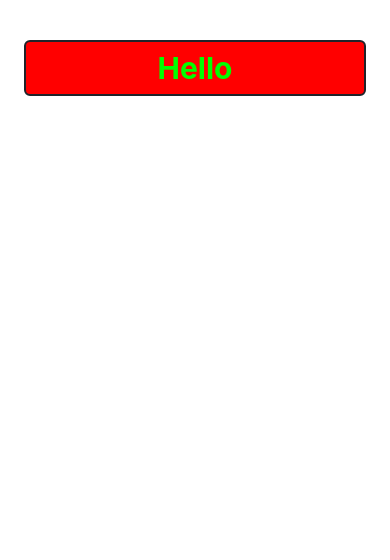
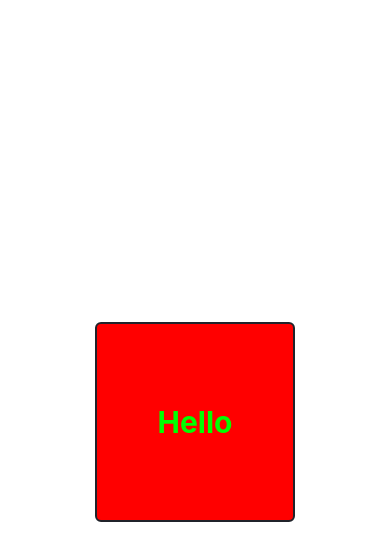
Before and after one commit to awotawa/myFirstReactNativeProject, a React Native app in the folder AwesomeTSProject/: screen / in a window 390 px wide. Shown: the top 560 px of the page. Built offline with nearby package versions, Linux system fonts and the light colour scheme.

Commit message:
fix: style fix, the component is now square instead of rectangle + proper alignment

```diff
--- a/AwesomeTSProject/App.tsx
+++ b/AwesomeTSProject/App.tsx
@@ -14,27 +14,35 @@ import {StyleSheet, Text, View} from 'react-native';
 const App = () => {
   return (
     <View style={styles.container}>
-      <Text style={styles.title}>Hello</Text>
+      <View style={styles.square}>
+        <Text style={styles.title}>Hello</Text>
+      </View>
     </View>
-  )
+  );
 };
 
 const styles = StyleSheet.create({
   container: {
     flex: 1,
     padding: 24,
+    justifyContent: 'center',
+    alignItems: 'center',
   },
-  title: {
-    marginTop: 16,
-    paddingVertical: 8,
-    borderWidth: 2,
+  square: {
+    width: 200,
+    height: 200,
     borderColor: '#20232a',
     borderRadius: 6,
     backgroundColor: '#FF0000', //red
-    color: '#00FF00',
-    textAlign: 'center',
+    borderWidth: 2,
+    justifyContent: 'center',
+    alignItems: 'center',
+  },
+  title: {
     fontSize: 30,
     fontWeight: 'bold',
+    color: '#00FF00', //green
+    textAlign: 'center',
   },
 });
 
```
